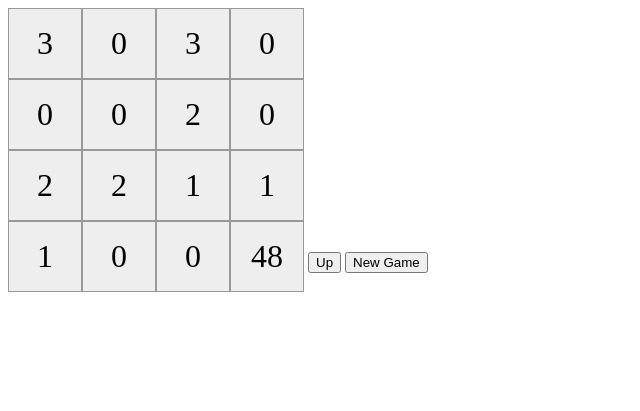
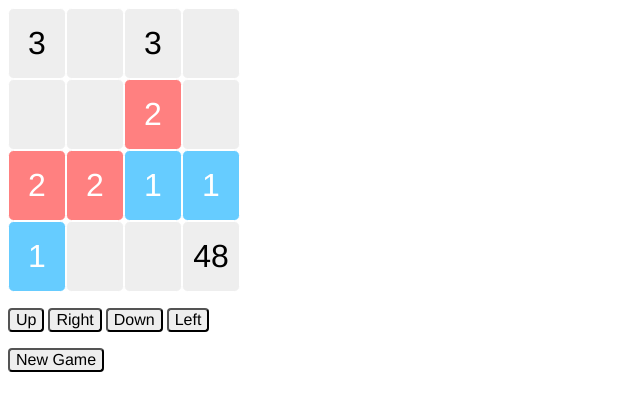
Before and after one commit to forst056/threes, a PHP site: page / in a window 1280 px wide. Shown: the top 411 px of the page, without its empty margins (0-640 px from the left). Run offline with PHP 8.4, Linux system fonts and the light colour scheme; some libraries are stand-ins or nearby versions.

Commit message:
fixed css
adjusted span, button, div, .cell, .btn-grp, and .row

```diff
--- a/css/threes.css
+++ b/css/threes.css
@@ -9,13 +9,26 @@ td {
 	text-align: center;
 }
 
-td.one {
-	background: #66CCFF;
+span, button {
+	font-family: 'Helvetica Neue', sans-serif;
 }
 
-td.two {
+span.one {
+	background: #66CCFF;
+	color: white;
+}
+
+span.two {
 	background: #FF8080;
+	color: white;
 }
+
+button {
+	background: #eee;
+	border-radius: .25em;
+	font-size: 1em;
+}
+
 
 /*span {
 	background: #eee;
@@ -31,13 +44,23 @@ td.two {
 	background: #eee;
 }*/
 
+.row {
+	clear: both;
+}
+
+.btn-grp {
+	clear: both;
+	padding: 1em 0;
+}
+
 .cell {
 	background: #eee;
+	border: .03175em solid white;
+	border-radius: .175em;
+	display: block;
+	float: left;
 	font-size: 2em;
-	display: inline-block;
-	/*vertical-align: middle;*/
+	padding: .5em .25em;
 	text-align: center;
-	border: .03175em solid #999;
 	width: 1.25em;
-	padding: .5em;
 }
--- a/index.html
+++ b/index.html
@@ -32,10 +32,27 @@ function seedBoard(maxVal) {
 }
 
 function printArray(array) {
+	document.write("<div class='row'>");
 	for (i=0; i<16; i++) {
-		if (i%4 == 0 && i > 1) {document.write("<br />")};
-		document.write("<span class='cell' id=" + i + ">" + board[i] + "</span>");
+		if (i%4 == 0 && i > 1) {
+			document.write("</div><div class='row'>")
+		}
+		if (board[i] === 0) {
+			document.write("<span class='cell' id=0><br /></span>")
+		}
+		else {
+			document.write("<span class='cell' id=" + i + ">" + board[i] + "</span>");
+		}
+
+		var id = document.getElementById(i);
+		if (board[i] === 1) {
+			id.className = id.className + " one";
+		}
+		else if (board[i] === 2) {
+			id.className = id.className + " two";
+		}
 	}
+	document.write("</div>");
 }
 
 function shuffleArray(array) {
@@ -53,9 +70,14 @@ function shuffleArray(array) {
 </head>
 
 <body>
-
+<div class="btn-grp">
 <button type="button" name="up" value="up" onclick="move(board,'up')">Up</button>
+<button type="button" name="right" value="right" onclick="move(board,'right')">Right</button>
+<button type="button" name="down" value="down" onclick="move(board,'down')">Down</button>
+<button type="button" name="left" value="left" onclick="move(board,'left')">Left</button>
+</div>
+<div>
 <button type="button" name="seedBoard" value="seedBoard" onclick="seedBoard(48)">New Game</button>
-
+</div>
 </body>
 </html>
```
